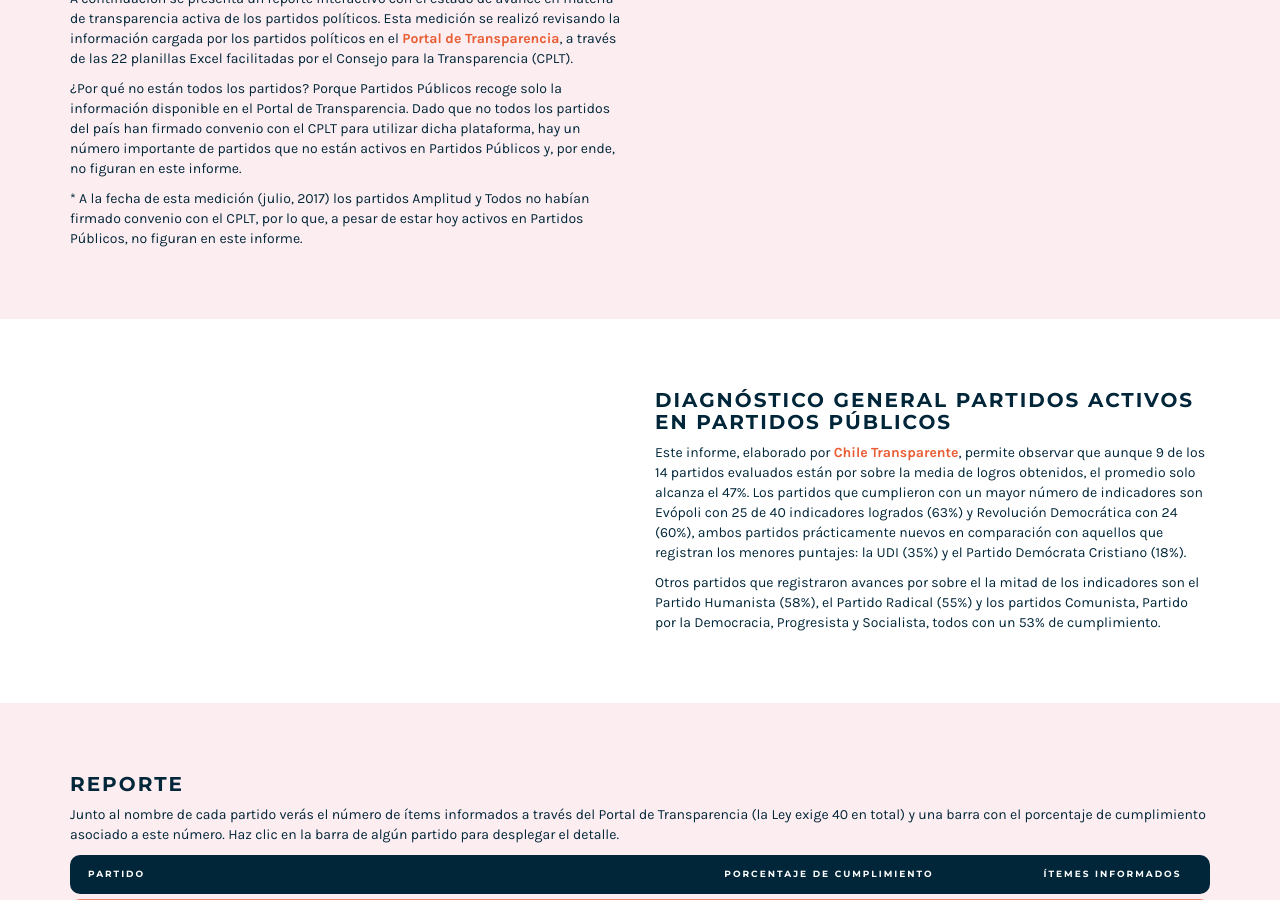
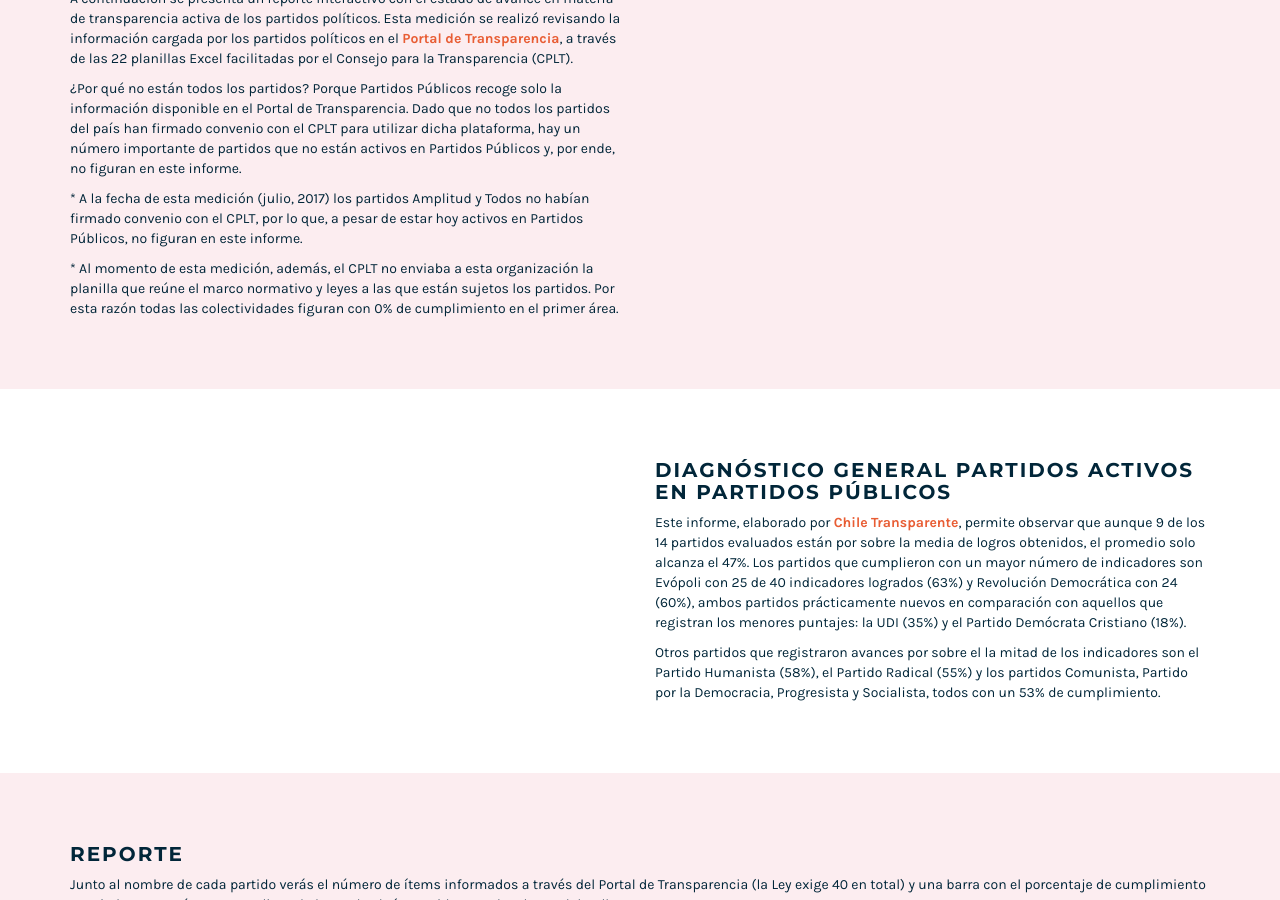
Before and after one commit to ciudadanointeligente/reportes, a Jekyll site: the page built from report.html, in a window 1280 px wide and 900 px high, scrolled down 395 px. Built offline with Jekyll 4.4.1, drawn with Linux system fonts in a browser that asks for light colours; nearby versions of some CDN libraries.

Commit message:
agrega disclaimer sobre primer área en texto introductorio

```diff
--- a/report.html
+++ b/report.html
@@ -25,6 +25,7 @@ layout: default
         <p>A continuación se presenta un reporte interactivo con el estado de avance en materia de transparencia activa de los partidos políticos. Esta medición se realizó revisando la información cargada por los partidos políticos en el <a href="https://www.portaltransparencia.cl/PortalPdT/web/guest/directorio-de-organismos-regulados" target="_blank">Portal de Transparencia</a>, a través de las 22 planillas Excel facilitadas por el Consejo para la Transparencia (CPLT).</p>
         <p>¿Por qué no están todos los partidos? Porque Partidos Públicos recoge solo la información disponible en el Portal de Transparencia. Dado que no todos los partidos del país han firmado convenio con el CPLT para utilizar dicha plataforma, hay un número importante de partidos que no están activos en Partidos Públicos y, por ende, no figuran en este informe.</p>
         <p>* A la fecha de esta medición (julio, 2017) los partidos Amplitud y Todos no habían firmado convenio con el CPLT, por lo que, a pesar de estar hoy activos en Partidos Públicos, no figuran en este informe.</p>
+        <p>* Al momento de esta medición, además, el CPLT no enviaba a esta organización la planilla que reúne el marco normativo y leyes a las que están sujetos los partidos. Por esta razón todas las colectividades figuran con 0% de cumplimiento en el primer área.</p>
       </div>
       <div class="col-md-6">
       </div>
```
